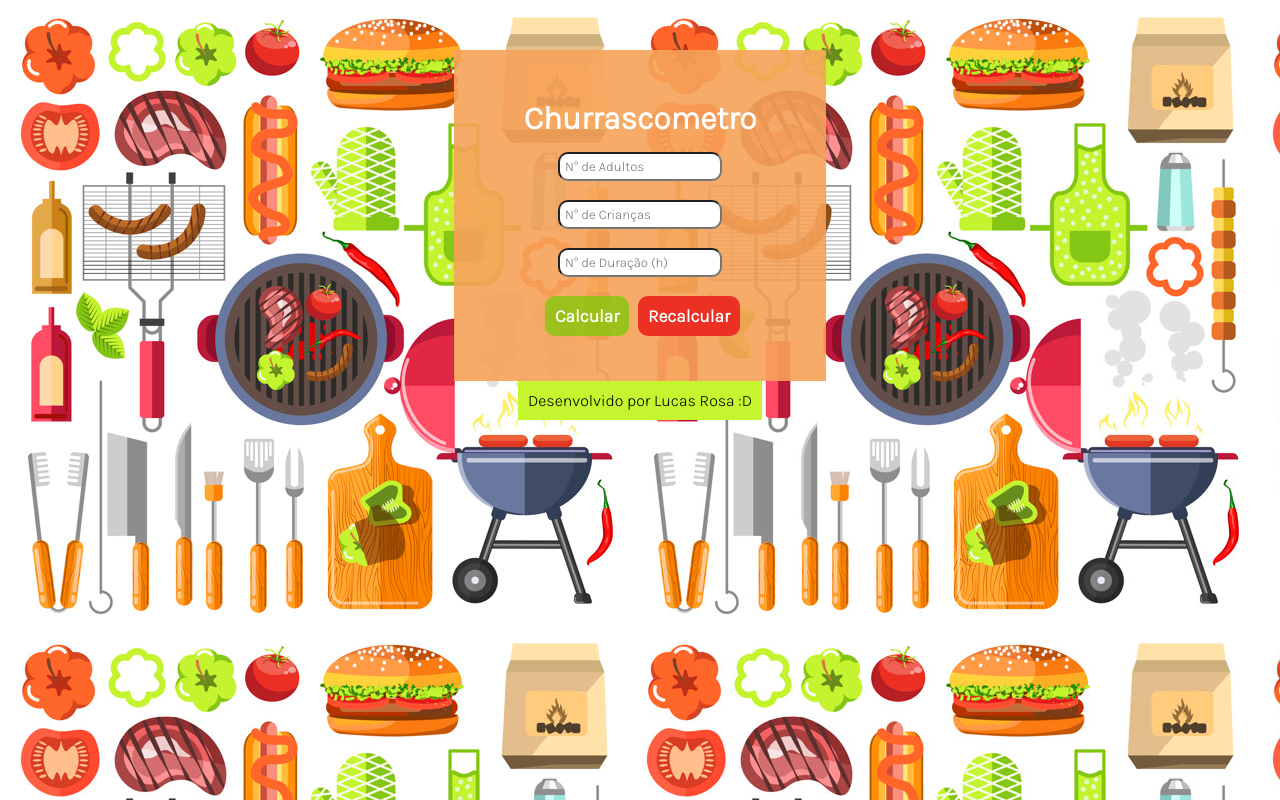
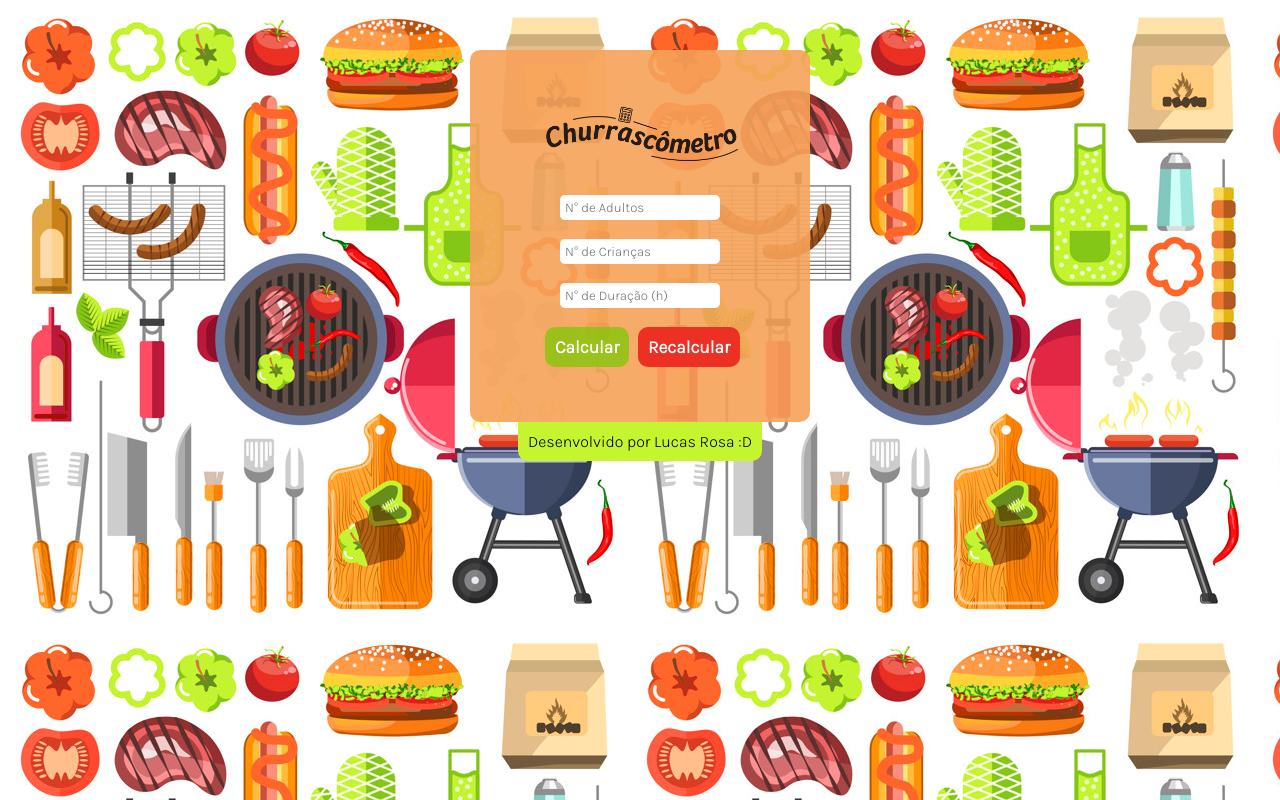
Before and after one commit to lucasmetron/churrascometro, a plain HTML site: page index.html in a window 1280 px wide. Drawn offline with Linux system fonts and the light colour scheme.

Commit message:
correções finais feitas

```diff
--- a/index.html
+++ b/index.html
@@ -17,16 +17,15 @@
     <div class="conteiner">
 
         <div class="churrascometro">
-            <h1>Churrascometro</h1>
-            <input type="text" id="adultos" placeholder="N° de Adultos"></input><br><br>
-            <input action="text" id="criancas" placeholder="N° de Crianças"></input><br><br>
-            <input action="text" id="duracao" placeholder="N° de Duração (h)"></input><br><br>
+            <!--<h1>Churrascômetro</h1>-->
+            <img src="./images/prt.png" alt="churrasco"><br>
+            <input type="number" id="adultos" placeholder="N° de Adultos"></input><br><br>
+            <input type="number" id="criancas" placeholder="N° de Crianças"></input><br><br>
+            <input type="number" id="duracao" placeholder="N° de Duração (h)"></input><br><br>
             <p class="bt verde" onclick="capturarInf()">Calcular</p>
             <p class="bt vermelho" onclick="window.location.reload()" >Recalcular</p>
 
             <p id="resultado" class="resultado">  </p>
-
-
         </div>
 
         <div>
--- a/scripts/script.js
+++ b/scripts/script.js
@@ -21,10 +21,7 @@ function capturarInf(){
     let resulCarne = (carne * info[0].value) + (carne * info[1].value / 2);
     let resulCerveja = cerveja * info[0].value;
     let resulRefri = (refri * info[0].value) + (refri * info[1].value/2);
-
-
     let horas = info[2].value;
-    let tempo = false
 
 
     if(info[0].value == "" && info[1].value == "" && info[2].value == ""){
@@ -35,10 +32,10 @@ function capturarInf(){
         let resulCarne = (650 * info[0].value) + (650 * info[1].value / 2);
         let resulCerveja = 2000 * info[0].value;
         let resulRefri = (1500 * info[0].value) + (1500 * info[1].value/2);
-        resultado = "<h4>Para seu churrasco será preciso: </h4>" +"- "+resulCarne+" g de carne. "+"<br>"+ "-"+resulCerveja+" ml de Cerveja." +"<br>"+ "-"+resulRefri+" ml de Refrigerante" + "<br>"+ " <img src='./images/drooling-face-emoji.png' alt='fome' style='width: 100px;'>"
+        resultado = "<h4>Para seu churrasco será preciso: </h4>" +"- "+resulCarne/1000+" kg de carne. "+"<br>"+ "- "+Math.ceil(resulCerveja/355)+" latas de Cerveja." +"<br>"+ "- "+Math.ceil(resulRefri/1000)+" litros de bebidas" + "<br>"+ " <img src='./images/drooling-face-emoji.png' alt='fome' style='width: 100px;'>"
 
     } else {
-        resultado = "<h4>Para seu churrasco será preciso: </h4>" +"- "+resulCarne+" g de carne. "+"<br>"+ "-"+resulCerveja+" ml de Cerveja." +"<br>"+ "-"+resulRefri+" ml de Refrigerante" + "<br>"+ " <img src='./images/drooling-face-emoji.png' alt='fome' style='width: 100px;'>"
+        resultado = "<h4>Para seu churrasco será preciso: </h4>" +"- "+resulCarne/1000+" kg de carne. "+"<br>"+ "- "+Math.ceil(resulCerveja/355)+" latas de Cerveja." +"<br>"+ "- "+Math.ceil(resulRefri/1000)+" litros de bebidas" + "<br>"+ " <img src='./images/drooling-face-emoji.png' alt='fome' style='width: 100px;'>"
     }
 
 
--- a/styles/style.css
+++ b/styles/style.css
@@ -2,6 +2,7 @@
     padding: 0;
     margin: 0;
     font-family: 'Karla', sans-serif;
+
 }
 body{
     background-image: url(../images/barbecue-design-elements-grill-summer-food_87689-163.jpg);
@@ -11,10 +12,11 @@ body{
 .conteiner{
    text-align: center;
    margin-top: 50px;
+   box-sizing: border-box;
 }
 
 h1{
-    margin-bottom:15px ;
+    margin-bottom:15px;
     color: white;
 }
 
@@ -26,51 +28,50 @@ h1{
     display: inline-block;
     margin: auto;
     background-color: rgba(247, 162, 89, 0.9);
+    border-radius: 10px;
+    box-sizing: border-box;
 }
 
 .bt{
     display: inline-block;
-    border: solid ;
     border-radius: 10px;
     color: white;
     font-weight: 900;
     font-size: 1.1em;
     padding: 10px;
-    margin-bottom: 15px;
+    margin-bottom: 25px;
     margin-left: 5px;
+
 
 }
 
 .verde{
-    border: rgb(133,199,10, 0.9) ;
+
     background-color: rgb(133,199,10,0.8);
 }
 
 .verde:hover{
     background-color: rgb(197,245,46);
     color: black;
-    border: solid rgb(133,199,10, 0.9) ;
+
 }
 
 .vermelho{
 
-    border: rgb(133,199,10, 0.9) ;
     background-color: rgb(236,48,35);
 }
 
 .vermelho:hover{
-
     background-color: rgb(236,97,80);
     color: black;
-    border: solid rgb(236,48,35) ;
 }
 
 input{
     box-shadow: 0px 0px 0px 0px;
     outline: 0;
-    -moz-outline-radius: 10px;
-    border-radius: 10px;
+    border-radius: 5px;
     padding: 5px;
+    border: 0;
 }
 
 .resultado{
@@ -84,6 +85,12 @@ input{
     display: inline-block;
     padding: 10px;
     font-weight: 500;
+    border-radius: 0 0 10px 10px;
+}
+
+img{
+    max-width: 200px;
+    margin-bottom: 20px;
 }
 
 @media screen and (max-width: 480px){
```
Also changed, not shown: images/bco.png (added), images/prt.png (added), 2 other files.
